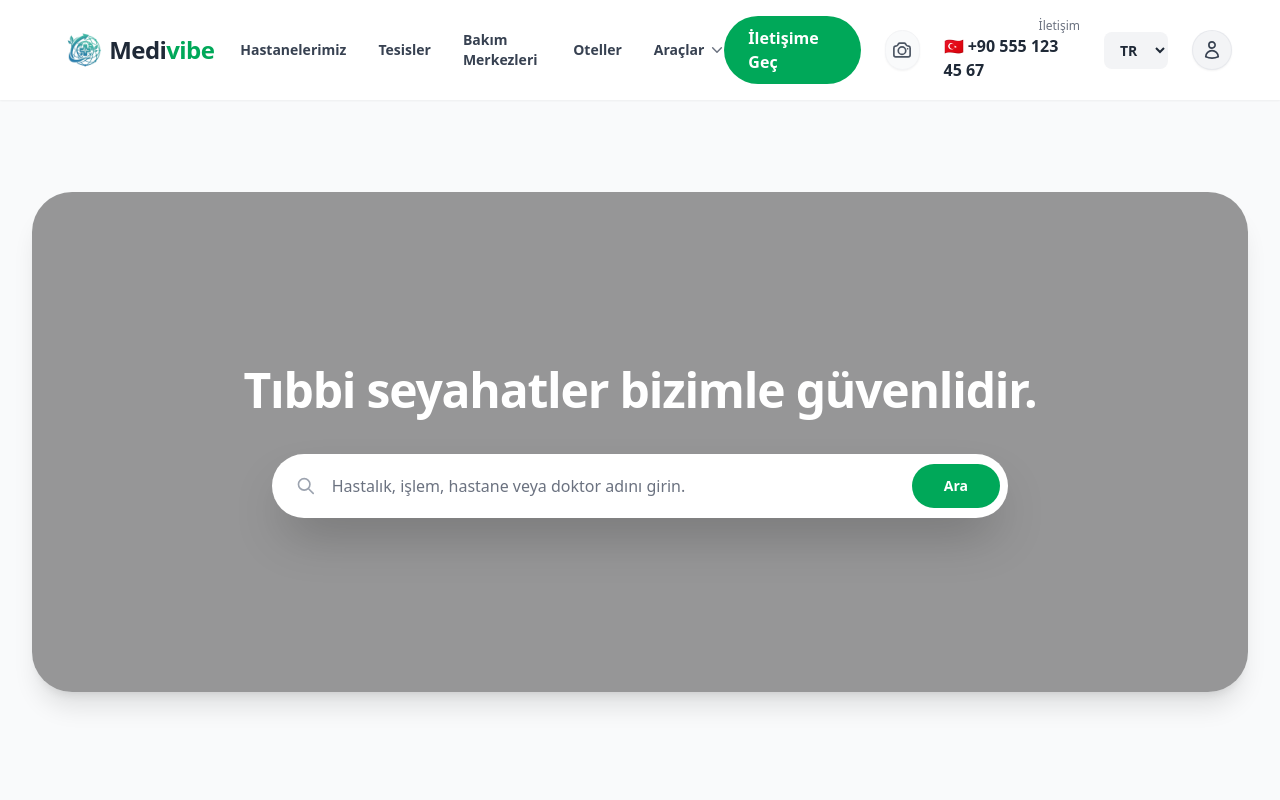
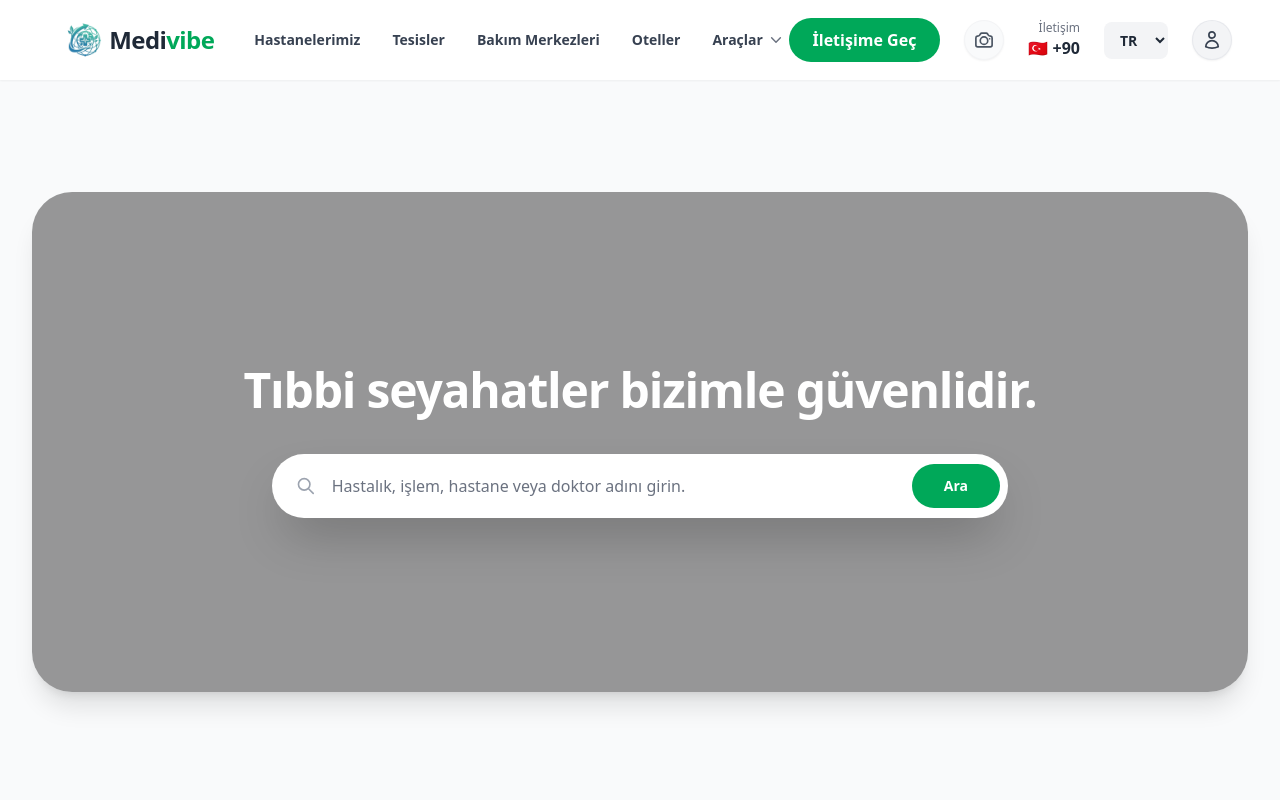
Before and after one commit to ahmetgamer2601/MedivibeResmi, a website with bundled scripts: page index.html in a window 1280 px wide. Shown: the top 800 px of the page. Built offline with nearby package versions, Linux system fonts and the light colour scheme.

Commit message:
Update index.html

```diff
--- a/index.html
+++ b/index.html
@@ -100,7 +100,7 @@
       <div class="flex flex-col items-end">
         <span class="text-xs text-gray-500 font-medium lang-iletisim">İletişim</span>
         <a href="tel:+90" class="font-bold text-gray-800 hover:text-teal-600 transition flex items-center gap-2">
-          🇹🇷 +90 555 123 45 67
+          🇹🇷 +90
         </a>
       </div>
 
```
